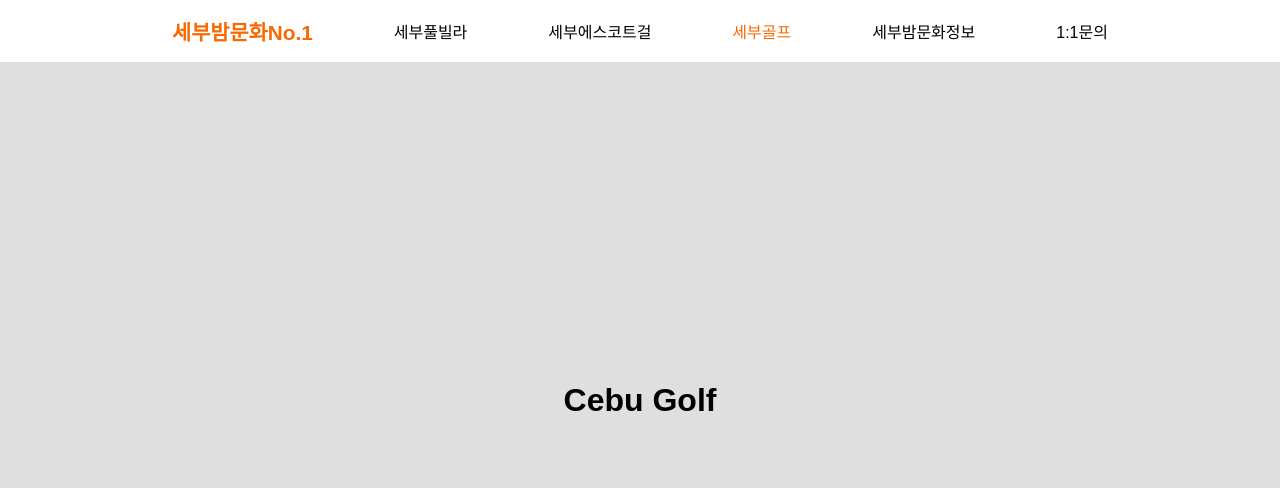
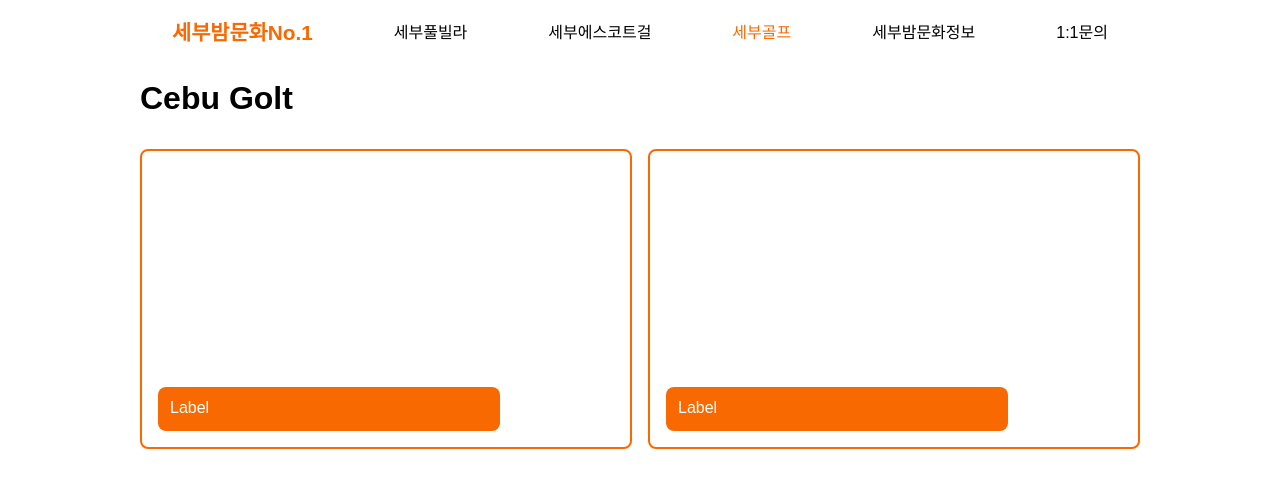
Before and after one commit to YummyFran/cebu-nightlife-1, a React (Vite) app: page /#/golf in a window 1280 px wide. Shown: the top 488 px of the page. Built offline with nearby package versions, Linux system fonts and the light colour scheme.

Commit message:
card-boxes

```diff
--- /dev/null
+++ b/src/components/TwoCardLayout.css
@@ -0,0 +1,52 @@
+.two-card-container {
+  display: flex;
+  flex-direction: column; /* Stack by default (mobile-first) */
+  gap: 1rem;
+  margin: 0 var(--side-margin);
+  max-width: var(--max-width);
+  width: 100%;
+  margin-inline: auto; /* Center container horizontally */
+}
+
+/* Card Style */
+.card {
+  background-color: var(--primary-color);
+  border: 2px solid var(--accent-color);
+  height: 300px; /* Adjustable placeholder height */
+  width: 100%;
+  border-radius: 0.5rem;
+}
+
+/* Layout for medium and large screens */
+@media (min-width: 768px) {
+  .two-card-container {
+    flex-direction: row;
+    justify-content: space-between;
+  }
+
+  .card {
+    width: 48%; /* Side-by-side with gap */
+  }
+}
+.card {
+  position: relative; /* So child can be positioned inside */
+  background-color: var(--primary-color);
+  border: 2px solid var(--accent-color);
+  height: 300px;
+  width: 100%;
+  border-radius: 0.5rem;
+}
+
+/* Small box inside card */
+.label-box {
+  position: absolute;
+  bottom: 1rem;
+  left: 1rem;
+  background-color: var(--accent-color);
+  color: white;
+  padding: 0.75rem 0.75rem;
+  font-size: 1rem;
+  border-radius: 0.50rem;
+  height: 15%;
+  width: 70%;
+}
--- /dev/null
+++ b/src/components/TwoCardLayout.jsx
@@ -0,0 +1,17 @@
+import React from 'react';
+import './TwoCardLayout.css';
+
+const TwoCardLayout = () => {
+  return (
+    <div className="two-card-container">
+      <div className="card">
+        <div className="label-box">Label</div>
+      </div>
+      <div className="card">
+        <div className="label-box">Label</div>
+      </div>
+    </div>
+  );
+};
+
+export default TwoCardLayout;
--- a/src/pages/EscortGirl.jsx
+++ b/src/pages/EscortGirl.jsx
@@ -1,11 +1,25 @@
 import React from 'react'
+import TwoCardLayout from '../components/TwoCardLayout'
 
 const EscortGirl = () => {
-  return (
-    <main>
-        Cebu Escort Girls
-    </main>
-  )
+    return (
+    <div
+      style={{
+        paddingTop: '5rem', // Space below fixed nav
+        paddingInline: 'var(--side-margin)',
+        minHeight: '100vh',
+        display: 'flex',
+        flexDirection: 'column',
+        alignItems: 'center',
+      }}
+    >
+      {/* Wrapper matches card layout max-width */}
+      <div style={{ width: '100%', maxWidth: 'var(--max-width)' }}>
+        <h1 style={{ marginBottom: '2rem' }}>Cebu Escort Girls</h1>
+        <TwoCardLayout />
+      </div>
+    </div>
+  );
 }
 
 export default EscortGirl
--- a/src/pages/Golf.jsx
+++ b/src/pages/Golf.jsx
@@ -1,11 +1,25 @@
 import React from 'react'
+import TwoCardLayout from '../components/TwoCardLayout'
 
 const Golf = () => {
-  return (
-    <main>
-        Cebu Golf
-    </main>
-  )
+    return (
+    <div
+      style={{
+        paddingTop: '5rem', // Space below fixed nav
+        paddingInline: 'var(--side-margin)',
+        minHeight: '100vh',
+        display: 'flex',
+        flexDirection: 'column',
+        alignItems: 'center',
+      }}
+    >
+      {/* Wrapper matches card layout max-width */}
+      <div style={{ width: '100%', maxWidth: 'var(--max-width)' }}>
+        <h1 style={{ marginBottom: '2rem' }}>Cebu Golt</h1>
+        <TwoCardLayout />
+      </div>
+    </div>
+  );
 }
 
 export default Golf
--- a/src/pages/Inquiry.jsx
+++ b/src/pages/Inquiry.jsx
@@ -1,11 +1,25 @@
 import React from 'react'
+import TwoCardLayout from '../components/TwoCardLayout'
 
 const Inquiry = () => {
-  return (
-    <main>
-        1:1 Inquiry
-    </main>
-  )
+    return (
+    <div
+      style={{
+        paddingTop: '5rem', // Space below fixed nav
+        paddingInline: 'var(--side-margin)',
+        minHeight: '100vh',
+        display: 'flex',
+        flexDirection: 'column',
+        alignItems: 'center',
+      }}
+    >
+      {/* Wrapper matches card layout max-width */}
+      <div style={{ width: '100%', maxWidth: 'var(--max-width)' }}>
+        <h1 style={{ marginBottom: '2rem' }}>1:1 Inquiry</h1>
+        <TwoCardLayout />
+      </div>
+    </div>
+  );
 }
 
 export default Inquiry
--- a/src/pages/NightLife.jsx
+++ b/src/pages/NightLife.jsx
@@ -1,11 +1,25 @@
 import React from 'react'
+import TwoCardLayout from '../components/TwoCardLayout'
 
 const NightLife = () => {
-  return (
-    <main>
-        Cebu Nightife Information
-    </main>
-  )
+    return (
+    <div
+      style={{
+        paddingTop: '5rem', // Space below fixed nav
+        paddingInline: 'var(--side-margin)',
+        minHeight: '100vh',
+        display: 'flex',
+        flexDirection: 'column',
+        alignItems: 'center',
+      }}
+    >
+      {/* Wrapper matches card layout max-width */}
+      <div style={{ width: '100%', maxWidth: 'var(--max-width)' }}>
+        <h1 style={{ marginBottom: '2rem' }}>Cebu NightLife Information</h1>
+        <TwoCardLayout />
+      </div>
+    </div>
+  );
 }
 
 export default NightLife
--- a/src/pages/PoolVilla.jsx
+++ b/src/pages/PoolVilla.jsx
@@ -1,11 +1,25 @@
-import React from 'react'
+import React from 'react';
+import TwoCardLayout from '../components/TwoCardLayout';
 
 const PoolVilla = () => {
   return (
-    <main>
-        Cebu Pool Villa
-    </main>
-  )
-}
+    <div
+      style={{
+        paddingTop: '5rem', // Space below fixed nav
+        paddingInline: 'var(--side-margin)',
+        minHeight: '100vh',
+        display: 'flex',
+        flexDirection: 'column',
+        alignItems: 'center',
+      }}
+    >
+      {/* Wrapper matches card layout max-width */}
+      <div style={{ width: '100%', maxWidth: 'var(--max-width)' }}>
+        <h1 style={{ marginBottom: '2rem' }}>Cebu Pool Villa</h1>
+        <TwoCardLayout />
+      </div>
+    </div>
+  );
+};
 
-export default PoolVilla
+export default PoolVilla;
```
Also changed, not shown: src/Layouts/Homepage.jsx (added, +13 -0 lines).
